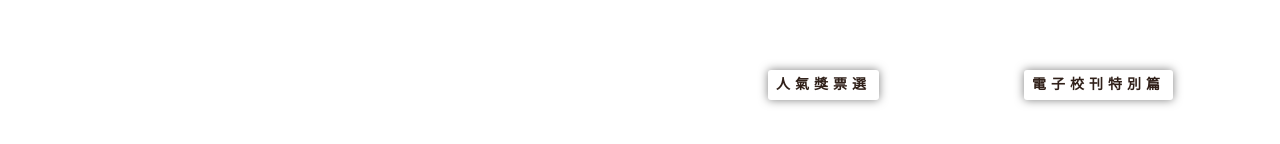
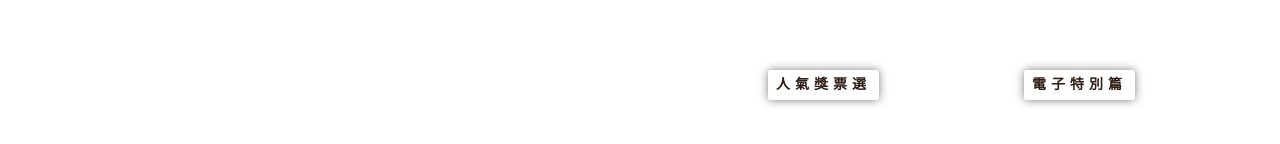
Before and after one commit to ntcvs134/ntcvs134.github.io, a plain HTML site: page index.html in a window 1280 px wide. Shown: the part 580-724 px from the top of the page. Drawn offline with Linux system fonts and the light colour scheme.

Commit message:
Add files via upload

```diff
--- a/index.html
+++ b/index.html
@@ -148,7 +148,7 @@ background-color: #fff;
 </div>
 
 <div class="shadow-box">
-  <a href="page8.html" class="special"  >電子校刊特別篇</a>
+  <a href="page8.html" class="special"  >電子特別篇</a>
 
 </div>
 
```
